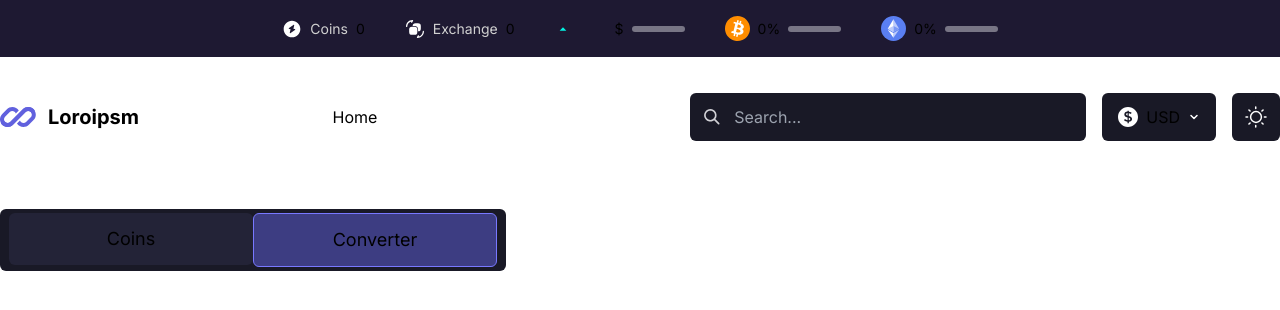
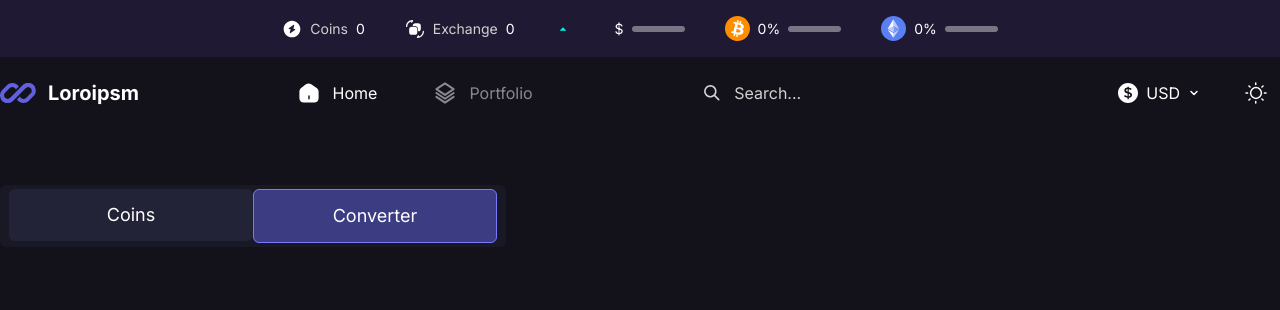
Before and after one commit to 10richard/crypto-app, a Next.js app: page /currency-converter in a window 1280 px wide. Shown: the top 310 px of the page. Built offline with nearby package versions, Linux system fonts and the light colour scheme; no server answers.

Commit message:
apply tailwind classes to components

```diff
--- a/app/components/DuoCharts/ChartInfo.tsx
+++ b/app/components/DuoCharts/ChartInfo.tsx
@@ -9,9 +9,9 @@ interface ChartInfoProps {
 const ChartInfo = ({ title, value, includeDate }: ChartInfoProps) => {
   return (
     <div className="flex flex-col gap-4">
-      <p className="text-xl text-[#D1D1D1]">{title}</p>
+      <p className="text-xl text-content-sub">{title}</p>
       <p className="text-[28px] font-bold">{value}</p>
-      <p className={`text-[#B9B9BA] ${includeDate ? "" : "hidden"}`}>
+      <p className={`text-content-date ${includeDate ? "" : "hidden"}`}>
         {getTodayDate()}
       </p>
     </div>
--- a/app/components/DuoCharts/PricesChart.tsx
+++ b/app/components/DuoCharts/PricesChart.tsx
@@ -119,7 +119,7 @@ const PricesChart = ({ tokens }: PricesChartProps) => {
   };
 
   return (
-    <div className="flex flex-col justify-between gap-6 w-[632px] bg-[#191934] rounded-xl p-6">
+    <div className="flex flex-col justify-between gap-6 w-[632px] bg-chart-price rounded-xl p-6">
       <ChartInfo title={title} value={value} includeDate={!multipleTokens} />
       <div className="flex flex-col">
         <div className="max-h-[216px]">
@@ -132,7 +132,7 @@ const PricesChart = ({ tokens }: PricesChartProps) => {
                 className={`w-5 h-5`}
                 style={{ backgroundColor: colors[idx] }}
               ></span>
-              <p className="text-[#D1D1D1]">
+              <p className="text-content-sub">
                 {token.title.split(" ")[0]} ${token.current_price}
               </p>
             </div>
--- a/app/components/DuoCharts/TimePeriodSelector.tsx
+++ b/app/components/DuoCharts/TimePeriodSelector.tsx
@@ -10,14 +10,14 @@ const TimePeriodSelector = ({
   const timePeriods = ["1D", "7D", "14D", "1M", "1Y", "5Y"];
 
   return (
-    <div className="p-1 mt-14 bg-[#232337] rounded-md self-start">
+    <div className="p-1 mt-14 bg-bkg-input rounded-md self-start">
       {timePeriods.map((timePeriod, idx) => (
         <button
           key={idx}
           className={`${
             timePeriod === currTimePeriod
-              ? "bg-[#3d3d82] border border-[#7878FF]"
-              : "text-[#A7A7CC]"
+              ? "bg-active-btn/50 border border-[#7878FF]"
+              : "text-content-timeperiod"
           } px-5 py-2 text-sm rounded-md`}
           onClick={() => handleClick(timePeriod)}
         >
--- a/app/components/DuoCharts/TokenCarousel.tsx
+++ b/app/components/DuoCharts/TokenCarousel.tsx
@@ -91,21 +91,22 @@ const TokenCarousel = ({
         <h2>Select the currency to view statistics</h2>
         <button
           onClick={handleToggle}
-          className="flex items-center gap-3 px-6 py-3 bg-[#232337] rounded-md"
+          className="flex items-center gap-3 px-6 py-3 bg-inactive-btn rounded-md"
         >
+          {/* Add light themed images */}
           <img
             src={toggleCompare ? exitIcon.src : compareIcon.src}
             alt="Compare Icon"
             className="w-6 h-6"
           />
-          <p className="text-white text-sm">
+          <p className="text-content-main text-sm">
             {toggleCompare ? "Exit Comparison" : "Compare"}
           </p>
         </button>
       </div>
       <div className="flex gap-2 relative">
         <button
-          className={`p-4 bg-[#3d3d82] border border-[#7878FF] rounded-full absolute left-[-3%] translate-y-[30%] ${
+          className={`p-4 bg-active-btn/50 border border-[#7878FF] rounded-full absolute left-[-3%] translate-y-[30%] ${
             slice === 0 ? "hidden" : ""
           }`}
           onClick={() => handleCarouselClick("prev")}
@@ -121,8 +122,8 @@ const TokenCarousel = ({
             key={idx}
             className={`text-left flex items-center gap-4 p-4 w-full rounded-md ${
               token.selected
-                ? "bg-[#3d3d82] border border-[#7878FF]"
-                : "bg-[#232337]"
+                ? "bg-active-btn/50 border border-[#7878FF]"
+                : "bg-inactive-btn"
             } ${
               !token.selected &&
               tokenSlides.filter((t) => t.selected).length >= 3
@@ -143,7 +144,7 @@ const TokenCarousel = ({
             <div>
               <p>{token.title}</p>
               <div className="flex text-sm">
-                <p className="text-[#D1D1D1]">{token.current_price} USD</p>
+                <p className="text-content-sub">{token.current_price} USD</p>
                 <PriceChangeContainer
                   priceChange={roundToTenth(token.price_change1h)}
                 />
@@ -152,7 +153,7 @@ const TokenCarousel = ({
           </button>
         ))}
         <button
-          className={`p-4 bg-[#3d3d82] border border-[#7878FF] rounded-full absolute right-[-3%] translate-y-[30%] ${
+          className={`p-4 bg-active-btn/50 border border-[#7878FF] rounded-full absolute right-[-3%] translate-y-[30%] ${
             slice === 45 ? "hidden" : ""
           }`}
           onClick={() => handleCarouselClick("next")}
--- a/app/components/DuoCharts/VolumeChart.tsx
+++ b/app/components/DuoCharts/VolumeChart.tsx
@@ -109,7 +109,7 @@ const VolumeChart = ({ tokens, timePeriod }: VolumeChartProps) => {
   };
 
   return (
-    <div className="flex flex-col gap-6 w-[632px] bg-[#191934] rounded-xl p-6">
+    <div className="flex flex-col gap-6 w-[632px] bg-chart-volume rounded-xl p-6">
       <ChartInfo title={title} value={value} includeDate={true} />
       <div className="flex flex-col">
         <div className="max-h-[216px]">
@@ -122,7 +122,7 @@ const VolumeChart = ({ tokens, timePeriod }: VolumeChartProps) => {
                 className={`w-5 h-5`}
                 style={{ backgroundColor: colors[idx] }}
               ></span>
-              <p className="text-[#D1D1D1]">
+              <p className="text-content-sub">
                 {token.title.split(" ")[0]} ${token.chartData?.volume_summation}
               </p>
             </div>
--- a/app/components/Header.tsx
+++ b/app/components/Header.tsx
@@ -47,7 +47,7 @@ const Header = () => {
   }, []);
 
   return (
-    <header className="text-sm flex justify-center gap-10 py-4 bg-[#1E1932] mb-6">
+    <header className="text-sm flex justify-center gap-10 py-4 bg-header">
       <div className="flex items-center gap-2">
         <img
           src={flashCicle.src}
--- a/app/components/NavCoinsConverter.tsx
+++ b/app/components/NavCoinsConverter.tsx
@@ -8,13 +8,13 @@ const NavCoinsConverter = () => {
 
   return (
     <div className="max-w-[1296px] mx-auto">
-      <div className="text-center flex justify-center max-w-[506px] bg-[#191926] mt-14 p-1 rounded-md">
+      <div className="text-center flex justify-center max-w-[506px] mt-14 p-1 rounded-md bg-bkg-subnav">
         <Link href={"/"}>
           <div
             className={`text-lg w-[244px] py-3 rounded-md ${
               path === "/"
-                ? "bg-[#3d3d82] border border-[#7878FF]"
-                : "bg-[#232337]"
+                ? "bg-active-btn/50 border border-[#7878FF]"
+                : "bg-inactive-btn"
             }`}
           >
             <p>Coins</p>
@@ -24,8 +24,8 @@ const NavCoinsConverter = () => {
           <div
             className={`text-lg w-[244px] py-3 rounded-md ${
               path === "/currency-converter"
-                ? "bg-[#3d3d82] border border-[#7878FF]"
-                : "bg-[#232337]"
+                ? "bg-active-btn/50 border border-[#7878FF]"
+                : "bg-inactive-btn"
             }`}
           >
             <p>Converter</p>
--- a/app/components/Navbar.tsx
+++ b/app/components/Navbar.tsx
@@ -14,7 +14,8 @@ const Navbar = () => {
   };
 
   return (
-    <nav className="flex items-center justify-between py-3 max-w-[1296px] mx-auto">
+    <nav className="bg-bkg-navbar">
+      <div className="flex items-center justify-between py-3 max-w-[1296px] mx-auto">
         <div className="flex gap-3">
           <Image
             src={"/images/logo.svg"}
@@ -41,7 +42,7 @@ const Navbar = () => {
                 className={`${
                   path === "/" || path === "/currency-converter"
                     ? ""
-                  : "text-[#FFFFFF80]"
+                    : "text-content-main/50"
                 }`}
               >
                 Home
@@ -60,7 +61,11 @@ const Navbar = () => {
                 width={24}
                 height={0}
               />
-            <p className={`${path === "/portfolio" ? "" : "text-[#FFFFFF80]"}`}>
+              <p
+                className={`${
+                  path === "/portfolio" ? "" : "text-content-main/50"
+                }`}
+              >
                 Portfolio
               </p>
             </div>
@@ -78,12 +83,12 @@ const Navbar = () => {
             <input
               type="text"
               placeholder="Search..."
-            className="px-11 py-3 bg-[#191926] w-[396px] rounded-md"
+              className="px-11 py-3 bg-bkg-input w-[396px] rounded-md placeholder-content-sub"
             />
           </div>
           <button
             type="button"
-          className="flex items-center gap-2 px-4 py-3 bg-[#191926] rounded-md"
+            className="flex items-center gap-2 px-4 py-3 bg-bkg-input rounded-md"
           >
             <Image
               src={`/images/navbar/${toggleTheme}/currency.svg`}
@@ -101,7 +106,7 @@ const Navbar = () => {
           </button>
           <button
             type="button"
-          className="flex items-center justify-center w-12 h-12 bg-[#191926] rounded-md"
+            className="flex items-center justify-center w-12 h-12 bg-bkg-input rounded-md"
             onClick={handleThemeClick}
           >
             <Image
@@ -112,6 +117,7 @@ const Navbar = () => {
             />
           </button>
         </div>
+      </div>
     </nav>
   );
 };
--- a/app/components/TokenTable/PriceChangeContainer.tsx
+++ b/app/components/TokenTable/PriceChangeContainer.tsx
@@ -9,7 +9,7 @@ const PriceChangeContainer = ({ priceChange }: PriceChangeContainerProps) => {
   return (
     <div
       className={`flex gap-1 items-center w-[72px] ${
-        priceChange <= 0 ? "text-[#FF0061]" : "text-[#00F5E4]"
+        priceChange <= 0 ? "text-[#FF0061]" : "text-[#00B4A7]"
       }`}
     >
       <img
--- a/app/components/TokenTable/TableRow.tsx
+++ b/app/components/TokenTable/TableRow.tsx
@@ -110,8 +110,8 @@ const TableRow = ({ token }: TableRowProps) => {
   };
 
   return (
-    <div className="flex items-center justify-between my-2 gap-5 p-5 bg-[#191926] text-white rounded-xl">
-      <div className="text-[#D1D1D1] w-4">{tokenRank}</div>
+    <div className="flex items-center justify-between my-2 gap-5 p-5 bg-tokenrow text-content-main rounded-xl">
+      <div className="text-content-sub w-4">{tokenRank}</div>
       <Link href={`/token-info/${token.id}`}>
         <div className="flex items-center gap-4 w-[208px]">
           <img
--- a/app/components/TokenTable/TokenTable.tsx
+++ b/app/components/TokenTable/TokenTable.tsx
@@ -34,7 +34,7 @@ const TokenTable = () => {
   return (
     <div className="flex justify-center pt-[72px] pb-[38px]">
       <div className="flex flex-col gap-2 max-w-[1296px]">
-        <div className="text-[#D1D1D1] flex justify-between gap-5 p-5">
+        <div className="text-content-sub flex justify-between gap-5 p-5">
           <div className="w-4">#</div>
           <div className="w-[208px]">Name</div>
           <div className="w-20">Price</div>
@@ -49,7 +49,7 @@ const TokenTable = () => {
           dataLength={displayTokens.length}
           next={fetchMoreData}
           hasMore={hasMore}
-          loader={<p className="text-center">Loading...</p>}
+          loader={<p className="text-center text-content-main">Loading...</p>}
         >
           {displayTokens.map((t, idx) => (
             <TableRow key={idx} token={t} />
--- a/app/layout.tsx
+++ b/app/layout.tsx
@@ -15,7 +15,7 @@ export default function RootLayout({
   children: React.ReactNode;
 }) {
   return (
-    <html lang="en" className="text-content bg-bkg">
+    <html lang="en" className="text-content-main bg-bkg-main">
       <body className={inter.className}>{children}</body>
     </html>
   );
```
Lines whose indentation alone changed are shown as unchanged.
